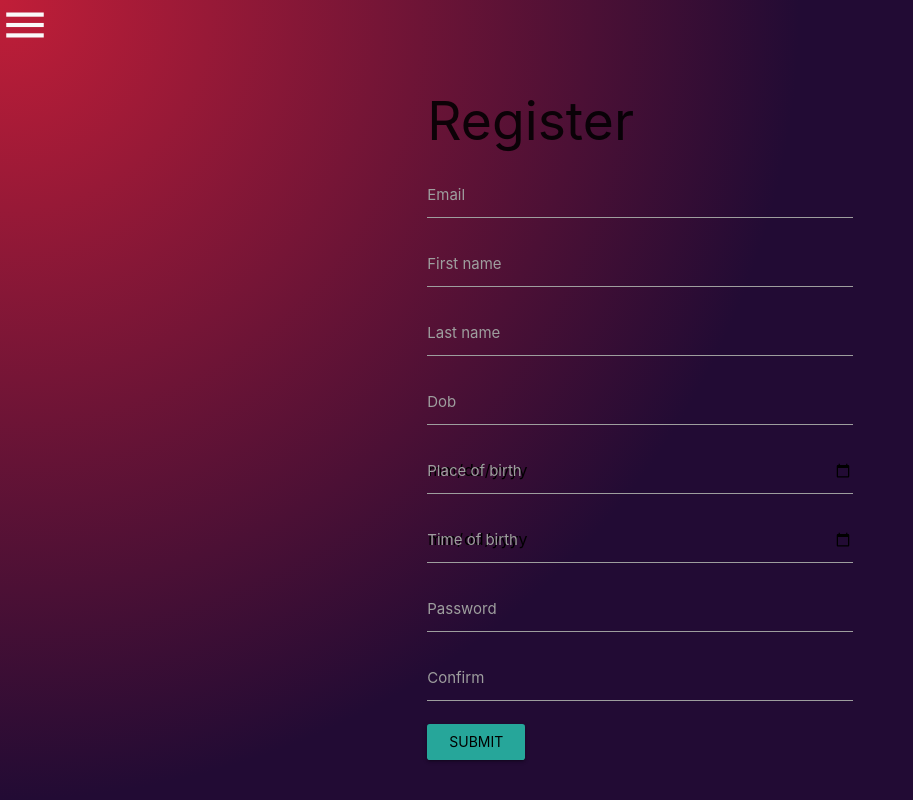
After one commit to Ty-Thetravelguy/sebastian-oracle-tarot, a Flask app: template templates/register.html in a window 1280 px wide. The commit adds this page. Shown: the whole page, without its empty margins (0-913 px from the left). Run offline with Flask 3, Linux system fonts and the light colour scheme; the template is opened without the code that fills it, so the values that code supplies are empty, except form fields; form fields are guessed from the names that the template uses; some libraries are stand-ins or nearby versions.

Commit message:
added login.html and register.html pages

```diff
--- a/static/css/style.css
+++ b/static/css/style.css
@@ -29,4 +29,20 @@ html, body {
 
 h1{
     font-size: 35px;
+    margin-top: 10px;
 }
+
+/****************************Media Queries**************************/
+
+@media (max-width:1440px) {
+    h1 {
+        margin-top: 0px;
+    }
+}
+
+@media (max-width:1024px){
+    h1 {
+        font-size: 25px;
+    }
+
+}
--- /dev/null
+++ b/templates/register.html
@@ -0,0 +1,48 @@
+{% extends "base.html" %}
+{% block content %}
+<div class="container">
+    <div class="row">
+        <div class="col s12 m8 offset-m2 l6 offset-l3">
+            <h2>Register</h2>
+            <form method="POST" action="{{ url_for('register') }}">
+                {{ form.hidden_tag() }}
+                <div class="input-field">
+                    {{ form.email.label }}
+                    {{ form.email(class="validate") }}
+                </div>
+                <div class="input-field">
+                    {{ form.first_name.label }}
+                    {{ form.first_name(class="validate") }}
+                </div>
+                <div class="input-field">
+                    {{ form.last_name.label }}
+                    {{ form.last_name(class="validate") }}
+                </div>
+                <div class="input-field">
+                    {{ form.dob.label }}
+                    {{ form.dob(class="validate") }}
+                </div>
+                <div class="input-field">
+                    {{ form.place_of_birth.label }}
+                    {{ form.place_of_birth(class="validate") }}
+                </div>
+                <div class="input-field">
+                    {{ form.time_of_birth.label }}
+                    {{ form.time_of_birth(class="validate") }}
+                </div>
+                <div class="input-field">
+                    {{ form.password.label }}
+                    {{ form.password(class="validate") }}
+                </div>
+                <div class="input-field">
+                    {{ form.confirm.label }}
+                    {{ form.confirm(class="validate") }}
+                </div>
+                <div class="input-field">
+                    {{ form.submit(class="btn waves-effect waves-light") }}
+                </div>
+            </form>
+        </div>
+    </div>
+</div>
+{% endblock %}
```
Also changed, not shown: templates/login.html (added, +24 -0 lines).
